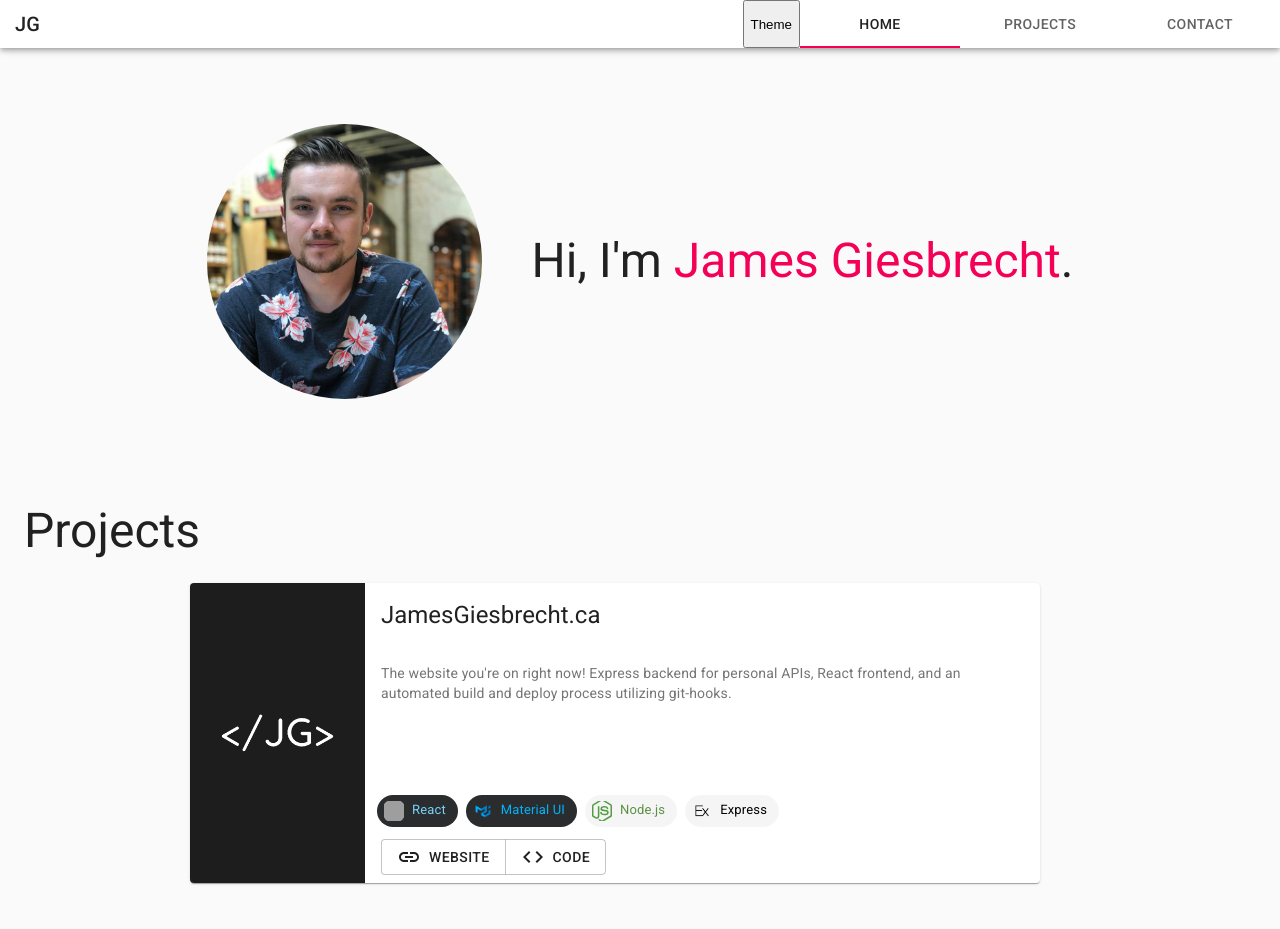
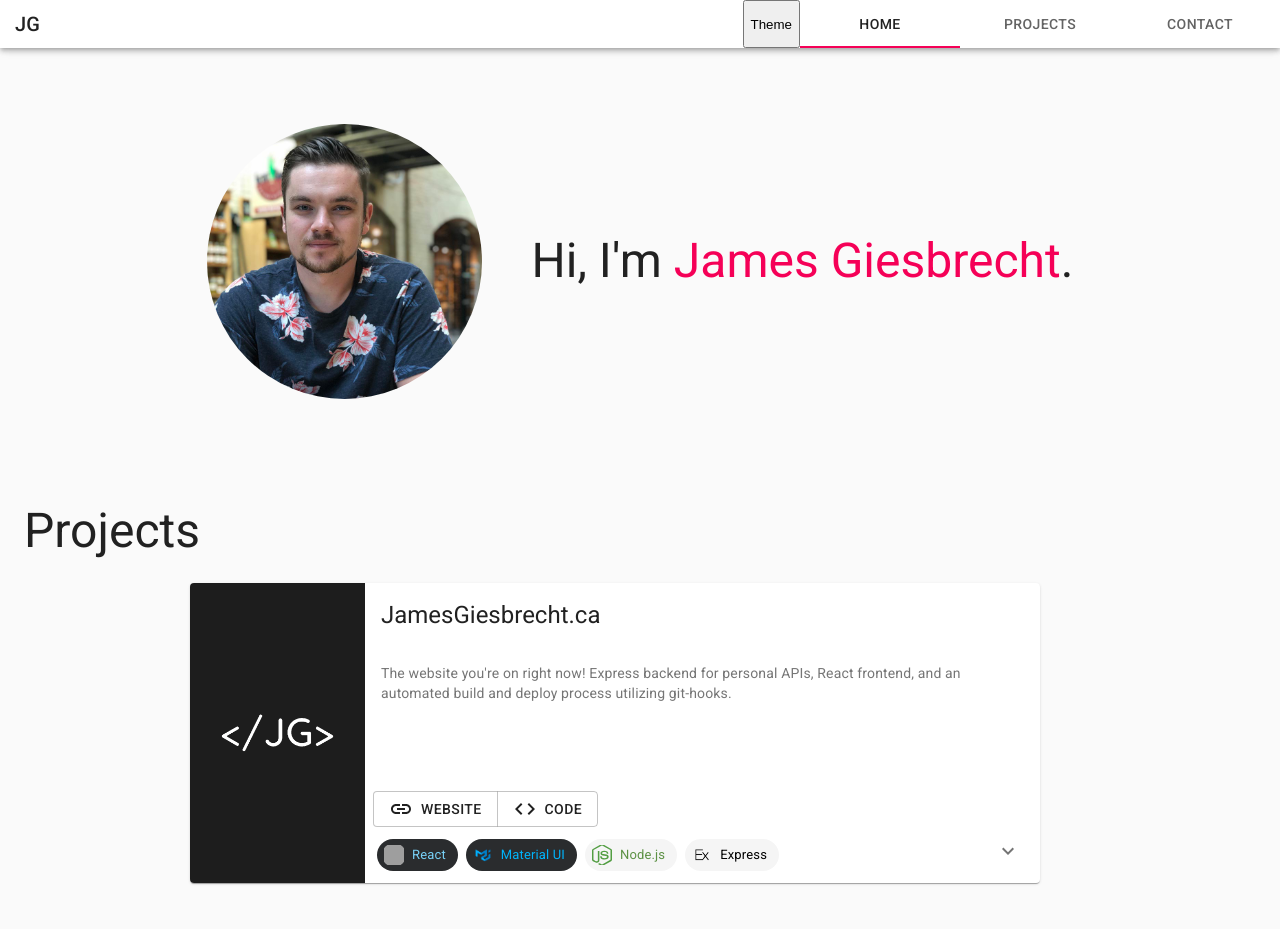
Before and after one commit to JamesGiesbrecht/jamesgiesbrecht.ca, a React (Create React App) app in the folder client/: page / in a window 1280 px wide. Shown: the top 929 px of the page. Built offline with nearby package versions, Linux system fonts and the light colour scheme; grey boxes are pictures that could not be loaded.

Commit message:
Adding collapsable body to cards

```diff
--- a/client/src/components/Projects/Project.js
+++ b/client/src/components/Projects/Project.js
@@ -1,6 +1,6 @@
 import React from 'react'
-import { Card, CardHeader, CardMedia, CardContent, CardActions, ButtonGroup, Button, makeStyles, Typography } from '@material-ui/core'
-import { Link as LinkIcon, Code as CodeIcon } from '@material-ui/icons'
+import { Card, CardHeader, CardMedia, CardContent, CardActions, ButtonGroup, Button, makeStyles, Typography, Collapse, IconButton } from '@material-ui/core'
+import { Link as LinkIcon, Code as CodeIcon, ExpandMore as ExpandMoreIcon } from '@material-ui/icons'
 import Fade from 'react-reveal/Fade'
 import TechChip from './TechChip'
 
@@ -41,29 +41,49 @@ const useStyles = makeStyles((theme) => ({
       padding: 0,
       width: 175,
       minWidth: 175,
-      height: 300,
+      minHeight: 300,
+      height: 'auto',
     },
   },
   link: {
     marginRight: theme.spacing(1),
   },
+  body: {
+    display: 'flex',
+    flexDirection: 'column',
+  },
+  content: {
+    flexGrow: 1,
+  },
   actions: {
     flexDirection: 'column',
     '& > *': {
+      margin: 0,
       marginTop: theme.spacing(1),
-    },
-    [theme.breakpoints.up('md')]: {
-      position: 'absolute',
-      bottom: 0,
+      marginRight: 'auto',
     },
   },
-  buttons: {
-    marginRight: 'auto',
+  expand: {
+    position: 'absolute',
+    bottom: theme.spacing(1),
+    right: theme.spacing(1),
+    transform: 'rotate(0deg)',
+    transition: theme.transitions.create('transform', {
+      duration: theme.transitions.duration.shortest,
+    }),
+  },
+  expandOpen: {
+    transform: 'rotate(180deg)',
   },
 }))
 
 const Project = ({ project, isOdd }) => {
   const classes = useStyles()
+  const [expanded, setExpanded] = React.useState(false);
+
+  const handleExpand = () => {
+    setExpanded((prevExpanded) => !prevExpanded)
+  }
 
   const getButton = (link, type) => {
     let icon
@@ -109,8 +129,10 @@ const Project = ({ project, isOdd }) => {
           image={project.image}
           title={project.name}
         />
-        <CardContent>
+        <CardContent className={classes.content}>
           <Typography variant="body2" color="textSecondary" component="p">{project.summary}</Typography>
+          <Collapse in={expanded} timeout="auto" unmountOnExit>
+          </Collapse>
         </CardContent>
         <CardActions className={classes.actions}>
           <div>
@@ -118,6 +140,14 @@ const Project = ({ project, isOdd }) => {
           </div>
           <div>
             {buttons}
+            <IconButton
+              className={[classes.expand, expanded ? classes.expandOpen : ''].join(' ')}
+              onClick={handleExpand}
+              aria-expanded={expanded}
+              aria-label="show more"
+            >
+              <ExpandMoreIcon />
+            </IconButton>
           </div>
         </CardActions>
       </div>
@@ -131,17 +161,27 @@ const Project = ({ project, isOdd }) => {
         image={project.image}
         title={project.name}
       />
-      <div className={isOdd ? classes.flippedContent : ''}>
+      <div className={[classes.body, isOdd ? classes.flippedContent : ''].join(' ')}>
         <CardHeader title={project.name} />
-        <CardContent>
+        <CardContent className={classes.content}>
           <Typography variant="body2" color="textSecondary" component="p">{project.summary}</Typography>
+          <Collapse in={expanded} timeout="auto" unmountOnExit>
+          </Collapse>
         </CardContent>
-        <CardActions className={classes.actions}>
+        <CardActions className={classes.actions} disableSpacing>
+          <div>
+            {buttons}
+            <IconButton
+              className={[classes.expand, expanded ? classes.expandOpen : ''].join(' ')}
+              onClick={handleExpand}
+              aria-expanded={expanded}
+              aria-label="show more"
+            >
+              <ExpandMoreIcon />
+            </IconButton>
+          </div>
           <div>
             {chips}
-          </div>
-          <div className={classes.buttons}>
-            {buttons}
           </div>
         </CardActions>
       </div>
```
